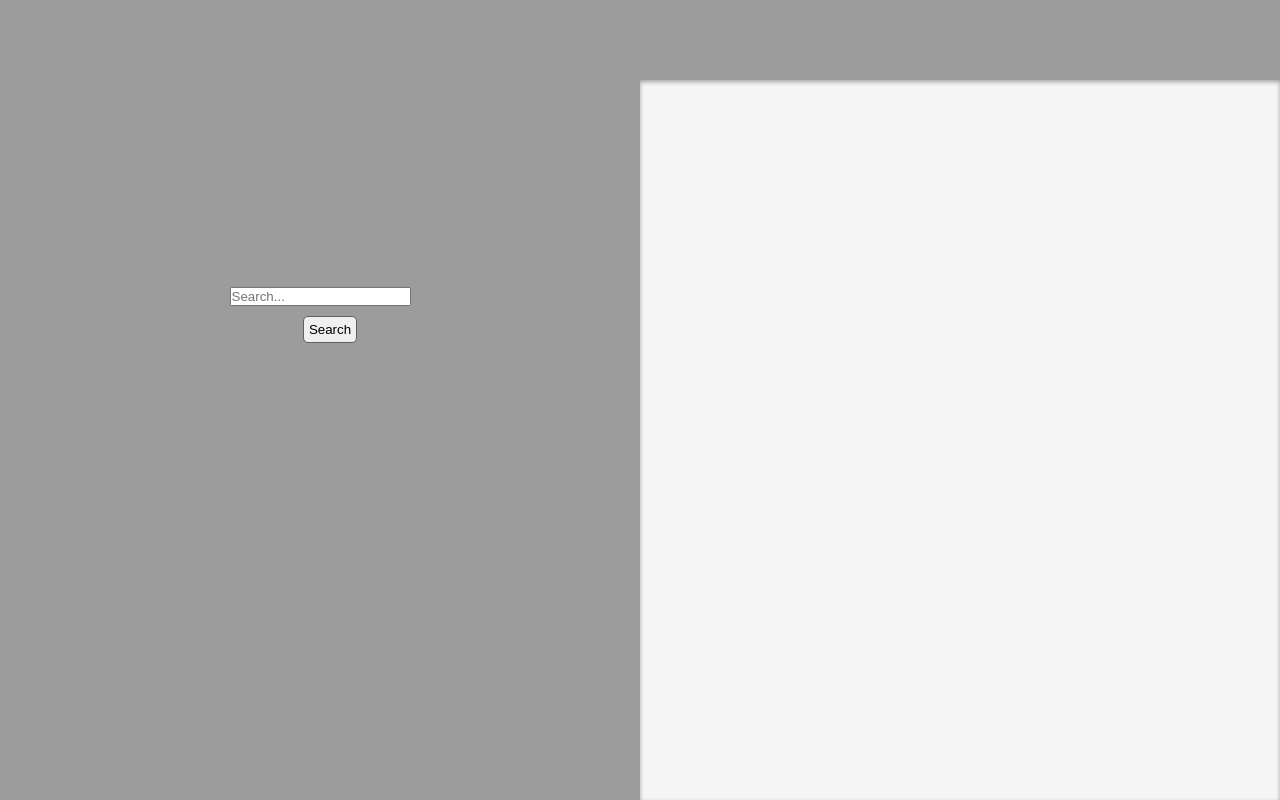
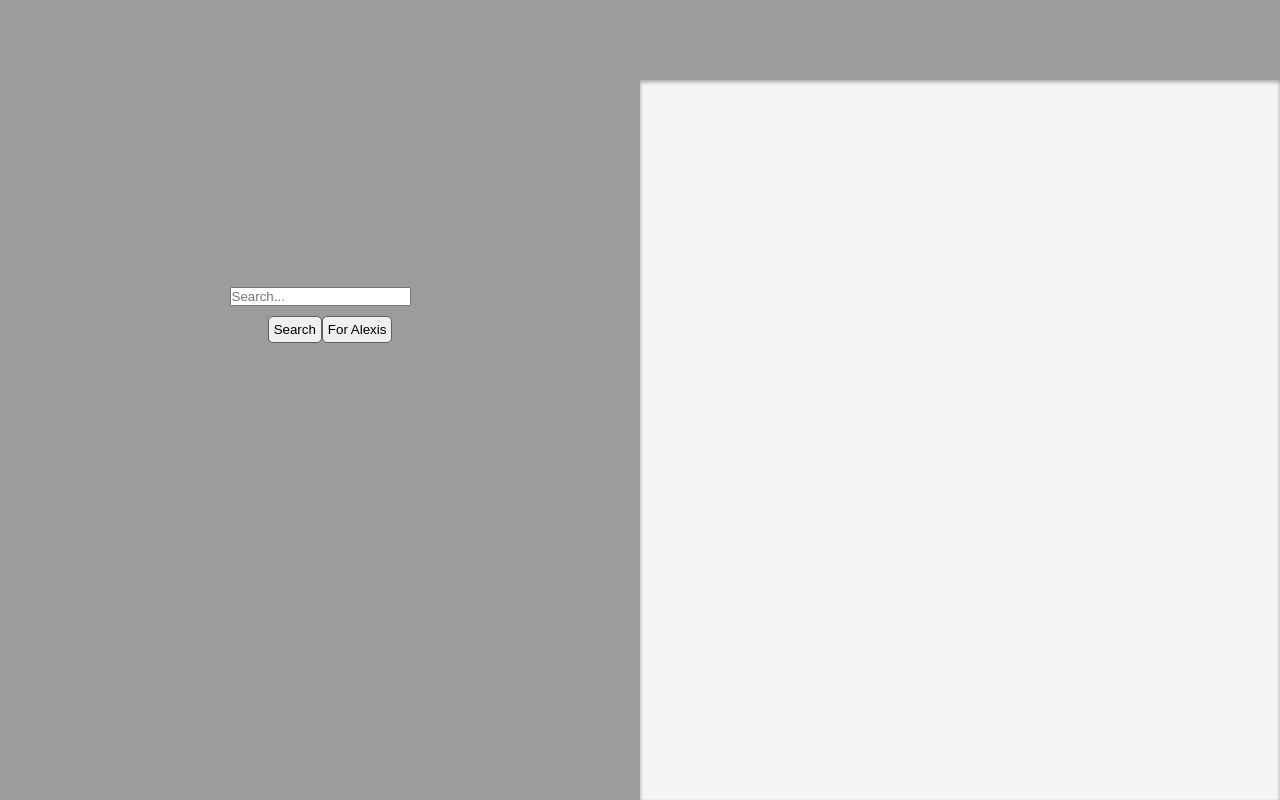
Before and after one commit to MurawskiC1/burstchaser-aws, a React (Vite) app: page / in a window 1280 px wide. Built offline with nearby package versions, Linux system fonts and the light colour scheme.

Commit message:
alexis button

```diff
--- a/src/pages/Home.jsx
+++ b/src/pages/Home.jsx
@@ -27,6 +27,7 @@ export default function Home(props) {
                             }}*/>
                                 <button>Search</button>
                             </Link>
+                            <Link to="/alexis"><button>For Alexis</button></Link>
                         </div>
                     </div>
                 </div>
```
